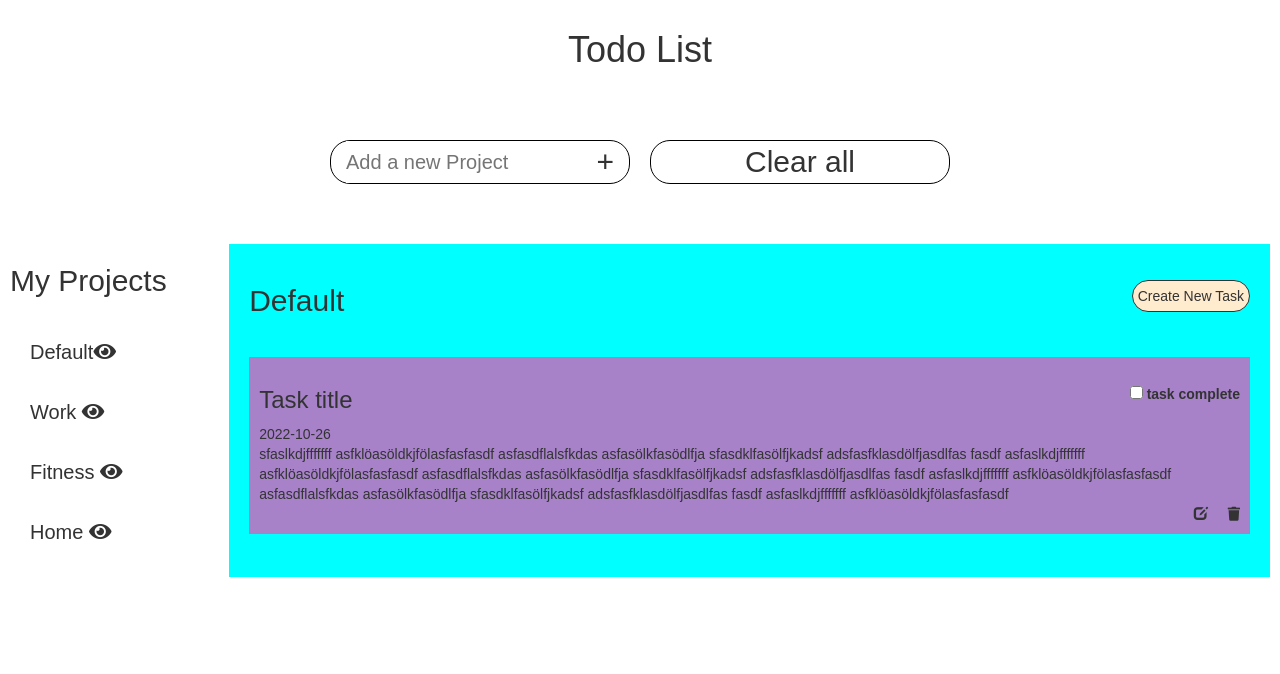
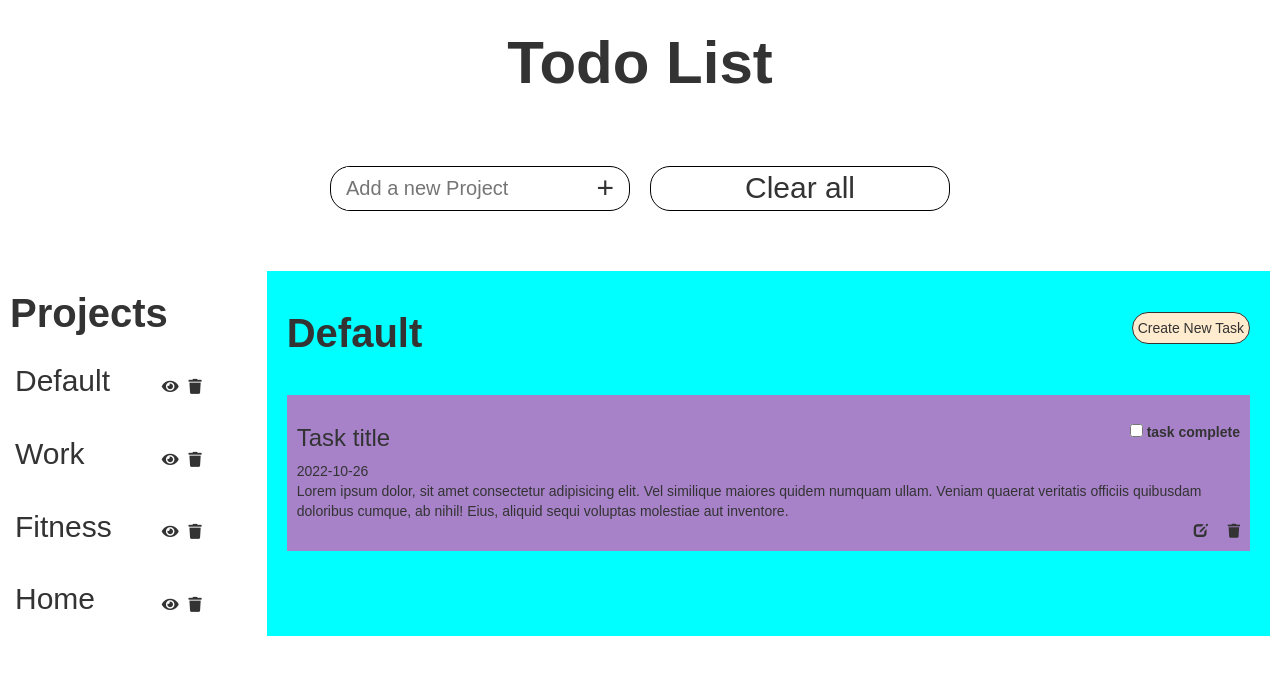
Before and after one commit to rezokip/todo-list, a plain HTML site: page index.html in a window 1280 px wide. Drawn offline with nearby package versions, Linux system fonts and the light colour scheme.

Commit message:
basic css rdy

```diff
--- a/index.html
+++ b/index.html
@@ -28,13 +28,11 @@
 
   <div class="main-container">
     <div class="project-list-container">
-      <h2>My Projects</h2>
-      <ul class="projects-list">
-        <li>Default<i class="fa fa-eye"></i></li>
-        <li>Work <i class="fa fa-eye"></i></li>
-        <li>Fitness <i class="fa fa-eye"></i></li>
-        <li>Home <i class="fa fa-eye"></i></li>
-      </ul>
+      <h2>Projects</h2>
+      <div class="project-container"> <p>Default</p> <div class="project-icons"> <i class="fa fa-eye"></i><i class="fa fa-trash"></i></div></div>
+      <div class="project-container"> <p>Work</p> <div class="project-icons"> <i class="fa fa-eye"></i><i class="fa fa-trash"></i></div></div>
+      <div class="project-container"> <p>Fitness</p> <div class="project-icons"> <i class="fa fa-eye"></i><i class="fa fa-trash"></i></div></div>
+      <div class="project-container"> <p>Home</p> <div class="project-icons"> <i class="fa fa-eye"></i><i class="fa fa-trash"></i></div></div>
     </div>
 
     <div class="task-list-container">
@@ -52,7 +50,7 @@
           </div>
         </div>
         <div class="task-date">2022-10-26</div>
-        <div class="task-description">sfaslkdjfffffff asfklöasöldkjfölasfasfasdf asfasdflalsfkdas asfasölkfasödlfja sfasdklfasölfjkadsf adsfasfklasdölfjasdlfas fasdf asfaslkdjfffffff asfklöasöldkjfölasfasfasdf asfasdflalsfkdas asfasölkfasödlfja sfasdklfasölfjkadsf adsfasfklasdölfjasdlfas fasdf asfaslkdjfffffff asfklöasöldkjfölasfasfasdf asfasdflalsfkdas asfasölkfasödlfja sfasdklfasölfjkadsf adsfasfklasdölfjasdlfas fasdf asfaslkdjfffffff asfklöasöldkjfölasfasfasdf</div>
+        <div class="task-description">Lorem ipsum dolor, sit amet consectetur adipisicing elit. Vel similique maiores quidem numquam ullam. Veniam quaerat veritatis officiis quibusdam doloribus cumque, ab nihil! Eius, aliquid sequi voluptas molestiae aut inventore.</div>
         <div class="task-icons"> <div class=edit><i class="glyphicon glyphicon-edit"></i></div> <div class="trash"><i class="fa fa-trash"></i></div></div>
       </div>
     </div>
--- a/style.css
+++ b/style.css
@@ -1,3 +1,5 @@
+/************************************************************reset*************************************************************/
+
 *{
   margin:0;
   padding:0;
@@ -15,21 +17,32 @@ body{
   font-family: Arial, Helvetica, sans-serif;
 }
 
+img, svg{
+  max-width: 100%;
+  display: block;
+}
 
-/*Flexbox elements*/
+h1{
+  font-size: 60px;
+  font-weight: bold;
+}
+
+h2{
+  font-size: 40px;
+  font-weight: bold;
+}
+/************************************************************head content*************************************************************/
 
 .title-container, .head-container{
   display: flex;
   align-items: center;
   justify-content: center;
- flex-wrap: wrap;
+  flex-wrap: wrap;
   gap: 20px;
-  margin-bottom: 60px;}
-
-
+  margin-bottom: 60px;
+}
 
 .add-project, .clear-all{
-
   padding: 0px 15px;
   border-radius: 20px;
   display: flex;
@@ -46,32 +59,52 @@ body{
   outline: none;
 }
 
+.add-project-button, .clear-all{
+  cursor: pointer;
+}
+
+
+/************************************************************main content*************************************************************/
 
 .main-container{
   display: flex;
   gap: 60px;
 }
 
+/*****************************project listing content*/
 .project-list-container{
   display: flex;
   flex-direction: column;
-  font-size: 20px;
   gap: 10px;
-  line-height: 30px;
-  width: 400px;
+  width: 250px;
 }
 
-.projects-list li{
-  padding: 10px;
-  margin: 10px;
-  list-style: none;
-  position: relative;
+.project-container{
+  font-size: 30px;
+  padding: 5px;
+  gap: 50px;
+  display: flex;
+  justify-content: space-between;
+  align-items: center;
 }
 
-.projects-list li:hover{
+.project-container:hover{
   background-color: aqua;
   cursor: pointer;
 }
+
+.project-icons{
+  display: flex;
+  gap: 10px;
+  font-size: 15px;
+}
+
+
+.project-icons i:hover{
+  color: red;
+}
+
+/***************************task listing content*/
 
 .task-list-container{
   background-color: aqua;
@@ -90,6 +123,7 @@ body{
   padding: 5px;
   border-radius: 20px;
   background-color: blanchedalmond;
+  cursor: pointer;
 }
 
 .task-container{
@@ -107,5 +141,15 @@ body{
   display: flex;
   justify-content: right;
   gap: 20px;
+}
 
+.task-icons i:hover{
+  cursor: pointer;
+  color: red;
 }
+
+@media (max-width: 570px) {
+  .task-list-container{
+    display: none;
+  }
+}
```
